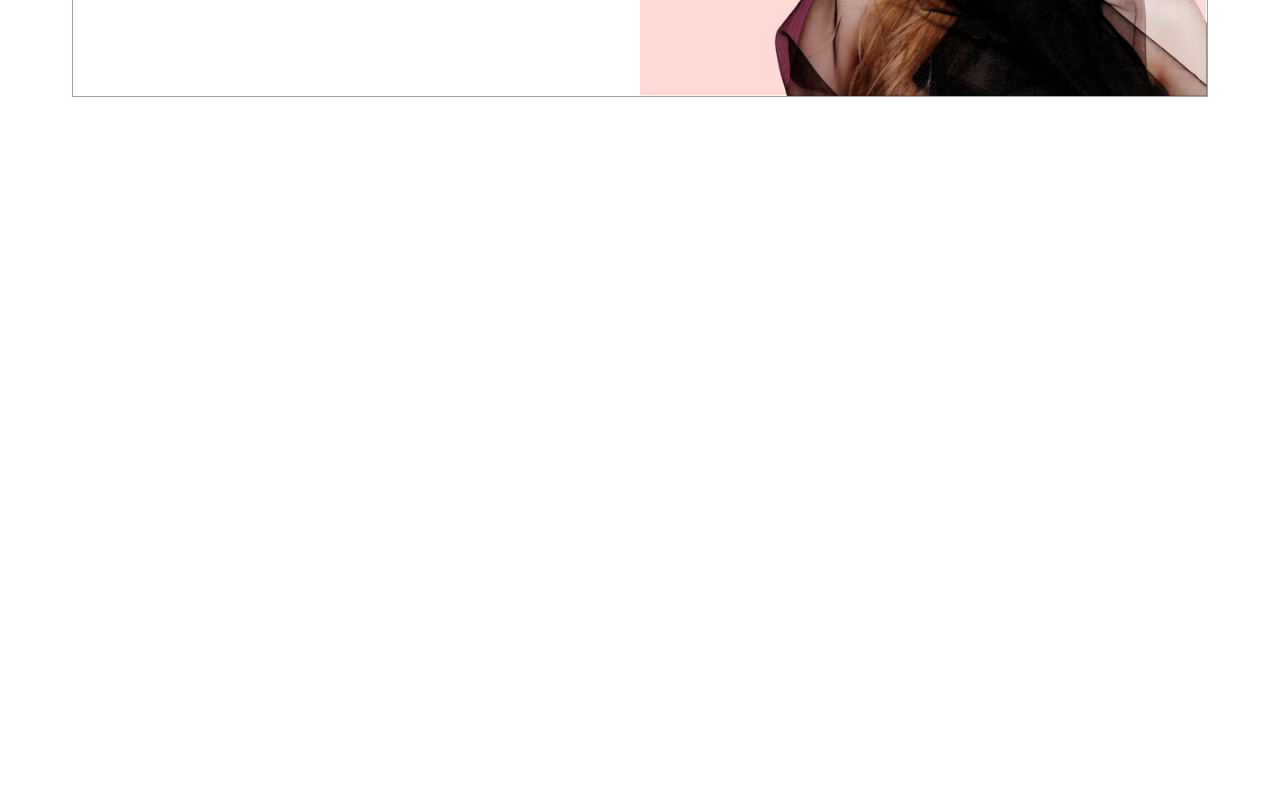
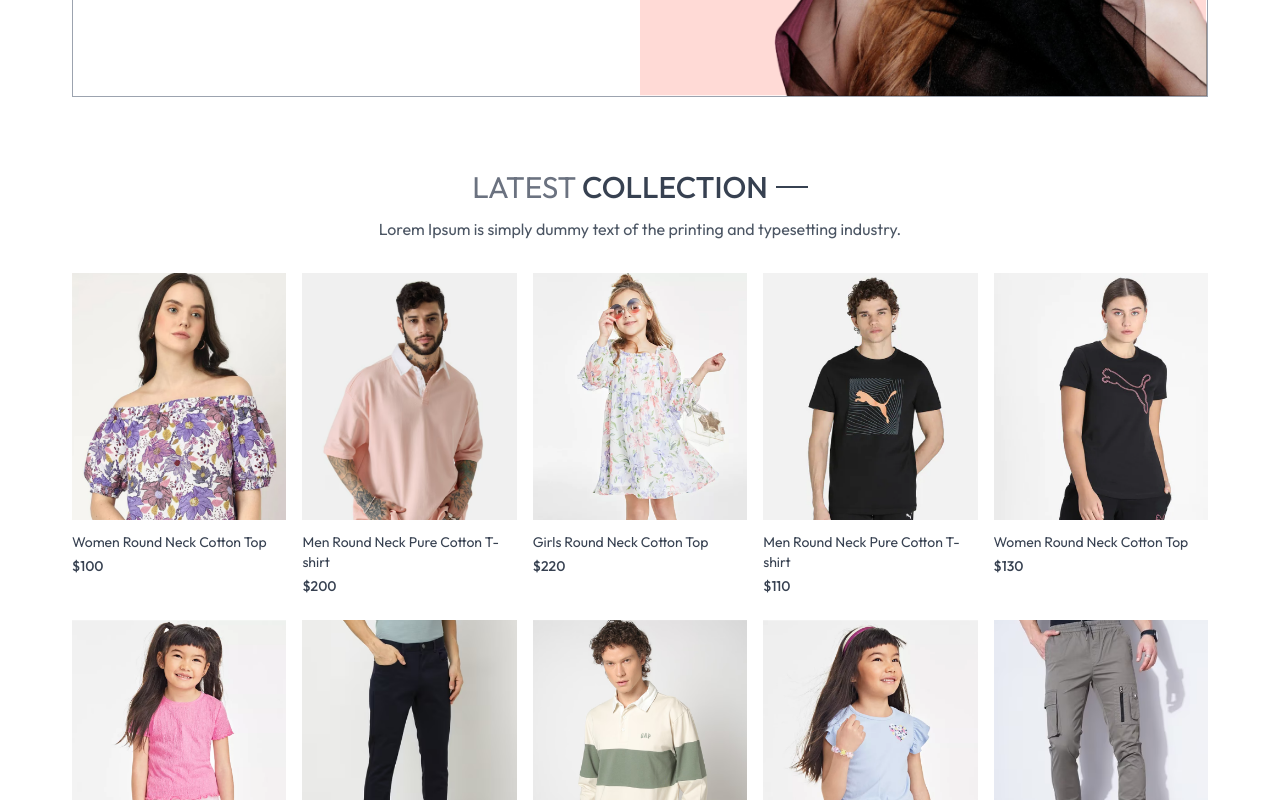
Before and after one commit to huynq9/forever-clothes-MERN-js, a React (Vite) app in the folder frontend/: page / in a window 1280 px wide. Shown: the part 440-1240 px from the top of the page. Before the commit the page ends 800 px from the top, so only its background shows below. Built offline with nearby package versions, Linux system fonts and the light colour scheme.

Commit message:
Latest Products Section

```diff
--- /dev/null
+++ b/frontend/src/components/LatestCollection.jsx
@@ -0,0 +1,37 @@
+import { useContext, useEffect, useState } from "react";
+import { ShopContext } from "../context/ShopContext";
+import Title from "./Title";
+import ProductItem from "./ProductItem";
+
+const LatestCollection = () => {
+  const { products } = useContext(ShopContext);
+  const [latestProducts, setLatestProducts] = useState([]);
+  useEffect(() => {
+    setLatestProducts(products.slice(0, 10));
+  }, []);
+  return (
+    <div className="my-10">
+      <div className="text-center py-8 text-3xl">
+        <Title text1={"LATEST"} text2={"COLLECTION"} />
+        <p className="w-3/4 m-auto text-xs sm:text-sm md:text-base text-gray-600 ">
+          Lorem Ipsum is simply dummy text of the printing and typesetting
+          industry.{" "}
+        </p>
+      </div>
+      {/* Renderinh Products */}
+      <div className="grid grid-cols-2 sm:grid-cols-3 md:grid-cols-4 lg:grid-cols-5 gap-4 gap-y-6">
+        {latestProducts.map((item, index) => (
+          <ProductItem
+            key={index}
+            id={item._id}
+            image={item.image}
+            name={item.name}
+            price={item.price}
+          />
+        ))}
+      </div>
+    </div>
+  );
+};
+
+export default LatestCollection;
--- a/frontend/src/components/Navbar.jsx
+++ b/frontend/src/components/Navbar.jsx
@@ -6,7 +6,9 @@
 
   return (
     <div className="flex items-center justify-between py-5 font-medium">
-      <img src={assets.logo} className="w-36" alt="" />
+      <Link to={`/`}>
+        <img src={assets.logo} className="w-36" alt="" />
+      </Link>
       <ul className="hidden sm:flex gap-5 text-sm text-gray-700 ">
         <NavLink to="/" className="flex flex-col items-center gap-1">
           <p>HOME</p>
--- /dev/null
+++ b/frontend/src/components/ProductItem.jsx
@@ -0,0 +1,28 @@
+import { useContext } from "react";
+import { ShopContext } from "../context/ShopContext";
+import { Link } from "react-router-dom";
+
+// eslint-disable-next-line react/prop-types
+const ProductItem = ({ id, image, name, price }) => {
+  const { currency } = useContext(ShopContext);
+  console.log(currency);
+
+  return (
+    <Link className="text-gray-700 cursor-pointer" to={`/product/${id}`}>
+      <div className="overflow-hidden">
+        <img
+          className="hover:scale-110 transition ease-in-out"
+          src={image[0]}
+          alt=""
+        />
+      </div>
+      <p className="pt-3 pb-1 text-sm">{name}</p>
+      <p className="text-sm font-medium">
+        {currency}
+        {price}
+      </p>
+    </Link>
+  );
+};
+
+export default ProductItem;
--- /dev/null
+++ b/frontend/src/components/Title.jsx
@@ -0,0 +1,14 @@
+import React from "react";
+
+const Title = ({ text1, text2 }) => {
+  return (
+    <div className="inline-flex gap-2 items-center mb-3">
+      <p className="text-gray-500">
+        {text1} <span className="text-gray-700 font-medium">{text2}</span>
+      </p>
+      <p className="w-8 sm-w-12 h-[1px] sm:h-[2px] bg-gray-700"></p>
+    </div>
+  );
+};
+
+export default Title;
--- a/frontend/src/context/ShopContext.jsx
+++ b/frontend/src/context/ShopContext.jsx
@@ -3,11 +3,11 @@
 export const ShopContext = createContext();
 
 const ShopContextProvider = (props) => {
-  const currenccy = "$";
+  const currency = "$";
   const delivery_fee = 10;
   const value = {
     products,
-    currenccy,
+    currency,
     delivery_fee,
   };
   return (
--- a/frontend/src/index.css
+++ b/frontend/src/index.css
@@ -16,3 +16,9 @@
   font-weight: 400;
   font-style: normal;
 }
+@media (max-width: 640px) {
+  a.active {
+    background-color: black;
+    color: white;
+  }
+}
--- a/frontend/src/main.jsx
+++ b/frontend/src/main.jsx
@@ -2,9 +2,12 @@
 import "./index.css";
 import App from "./App.jsx";
 import { BrowserRouter } from "react-router-dom";
+import ShopContextProvider from "./context/ShopContext.jsx";
 
 createRoot(document.getElementById("root")).render(
   <BrowserRouter>
-    <App />
+    <ShopContextProvider>
+      <App />
+    </ShopContextProvider>
   </BrowserRouter>
 );
--- a/frontend/src/pages/Home.jsx
+++ b/frontend/src/pages/Home.jsx
@@ -1,9 +1,11 @@
 import Hero from "../components/Hero";
+import LatestCollection from "../components/LatestCollection";
 
 const Home = () => {
   return (
     <div>
       <Hero />
+      <LatestCollection />
     </div>
   );
 };
```
